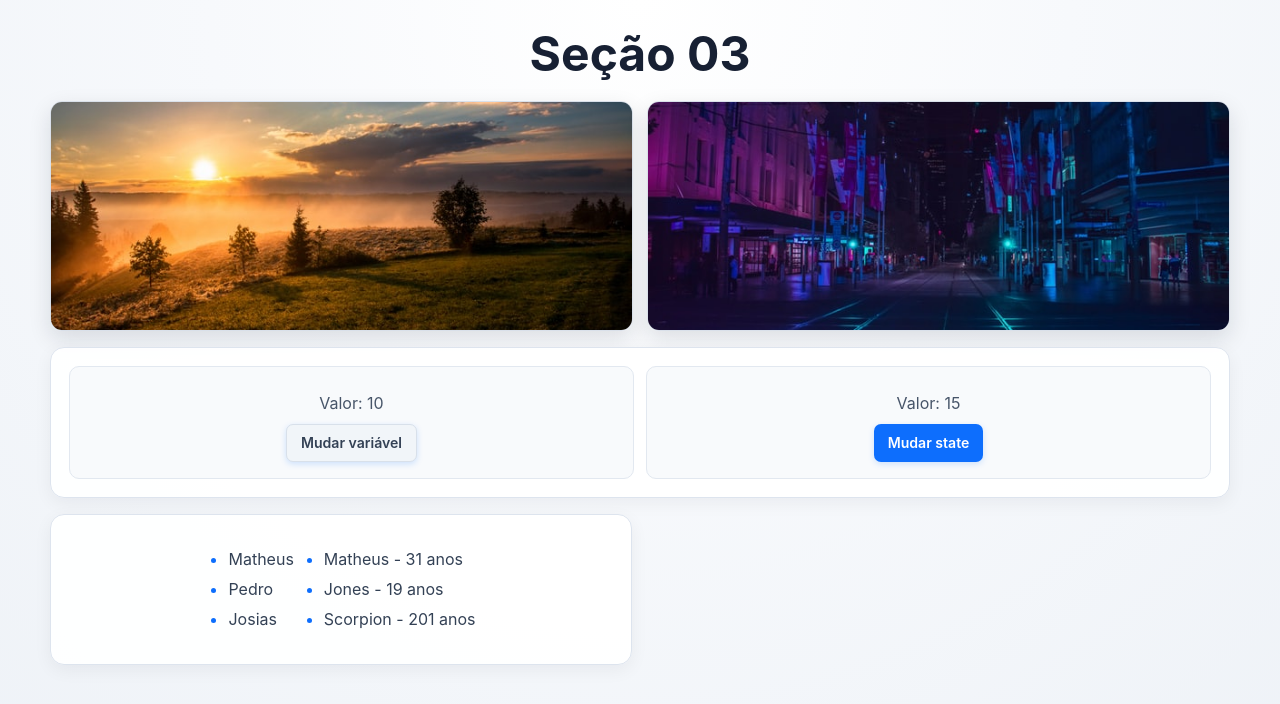
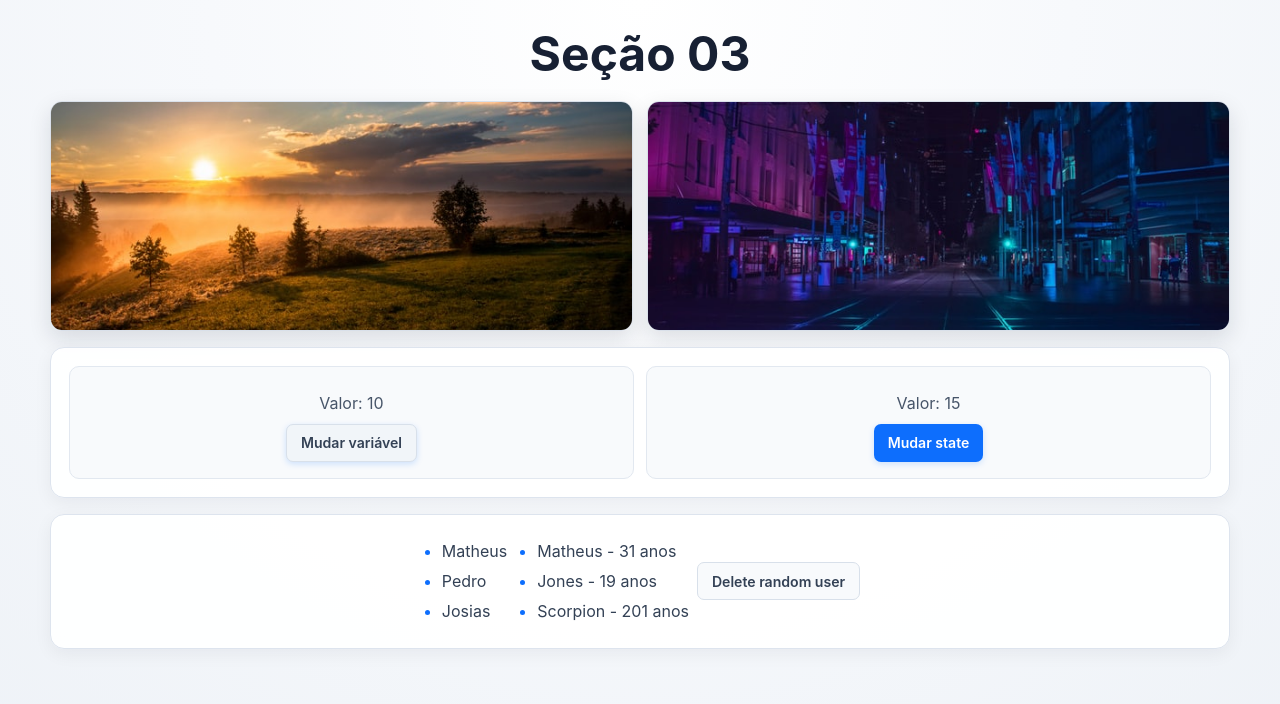
Before and after one commit to GleissonPDias/aula_08, a React (Vite) app in the folder aula-08/: page / in a window 1280 px wide. Shown: the top 704 px of the page. Built offline with nearby package versions, Linux system fonts and the light colour scheme.

Commit message:
feat: remove random user from state

```diff
--- a/aula-08/src/components/ListRender.jsx
+++ b/aula-08/src/components/ListRender.jsx
@@ -3,12 +3,21 @@
 const ListRender = () => {
   const [list] = useState(["Matheus", "Pedro", "Josias"]);
 
-  // Agora cada usuário possui um id estável.
-  const [users] = useState([
+  const [users, setUsers] = useState([
     { id: 1, name: "Matheus", age: 31 },
     { id: 2, name: "Jones", age: 19 },
     { id: 3, name: "Scorpion", age: 201 },
   ]);
+
+  // Gera um número de 0 a 3.
+  const deleteRandom = () => {
+    const randomNumber = Math.floor(Math.random() * 4);
+
+    // Recebe o estado anterior e cria um NOVO array sem o usuário sorteado.
+    setUsers((prevUsers) => {
+      return prevUsers.filter((user) => randomNumber !== user.id);
+    });
+  };
 
   return (
     <div>
@@ -25,6 +34,8 @@
           </li>
         ))}
       </ul>
+
+      <button onClick={deleteRandom}>Delete random user</button>
     </div>
   );
 };
```
